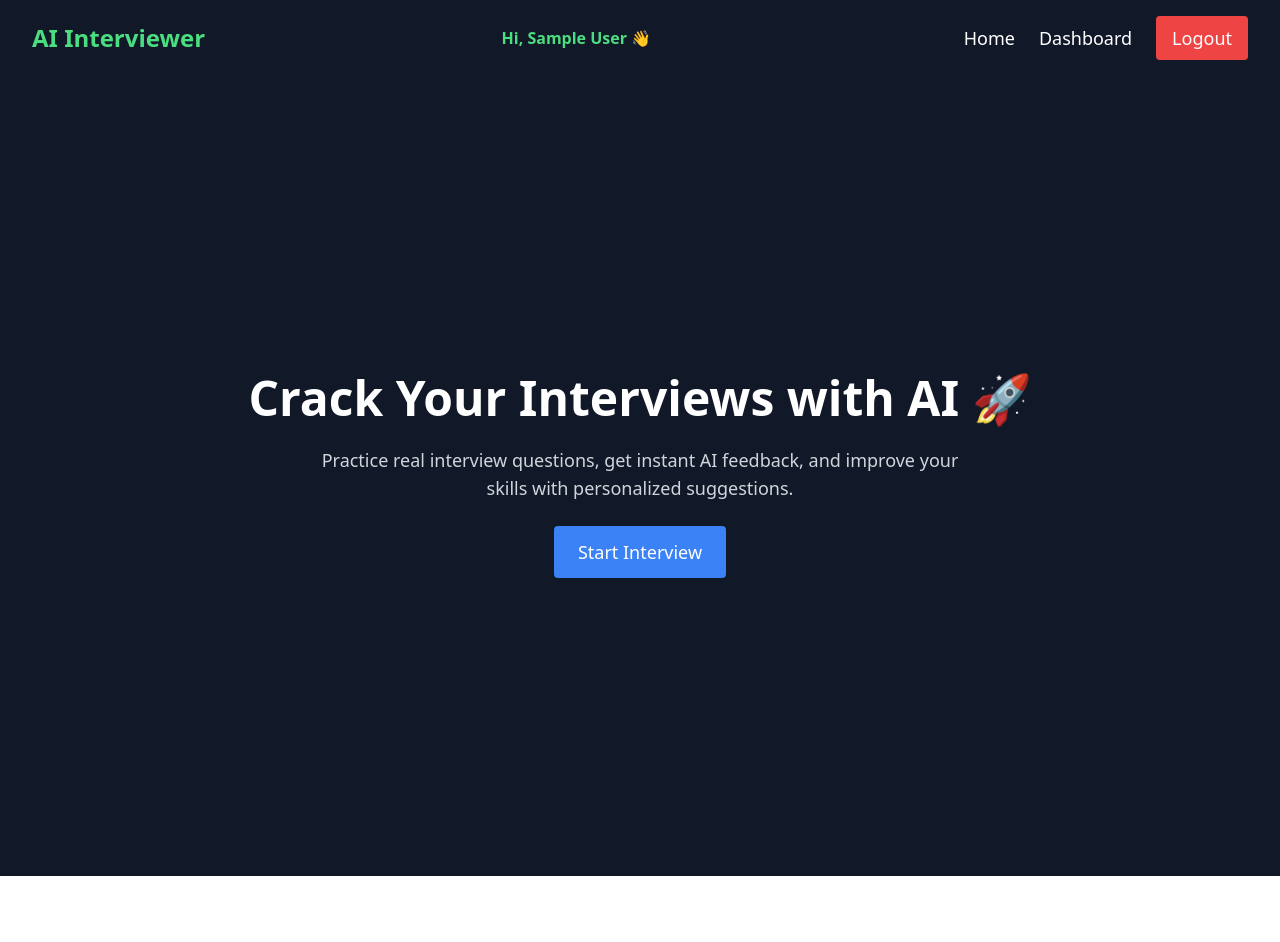
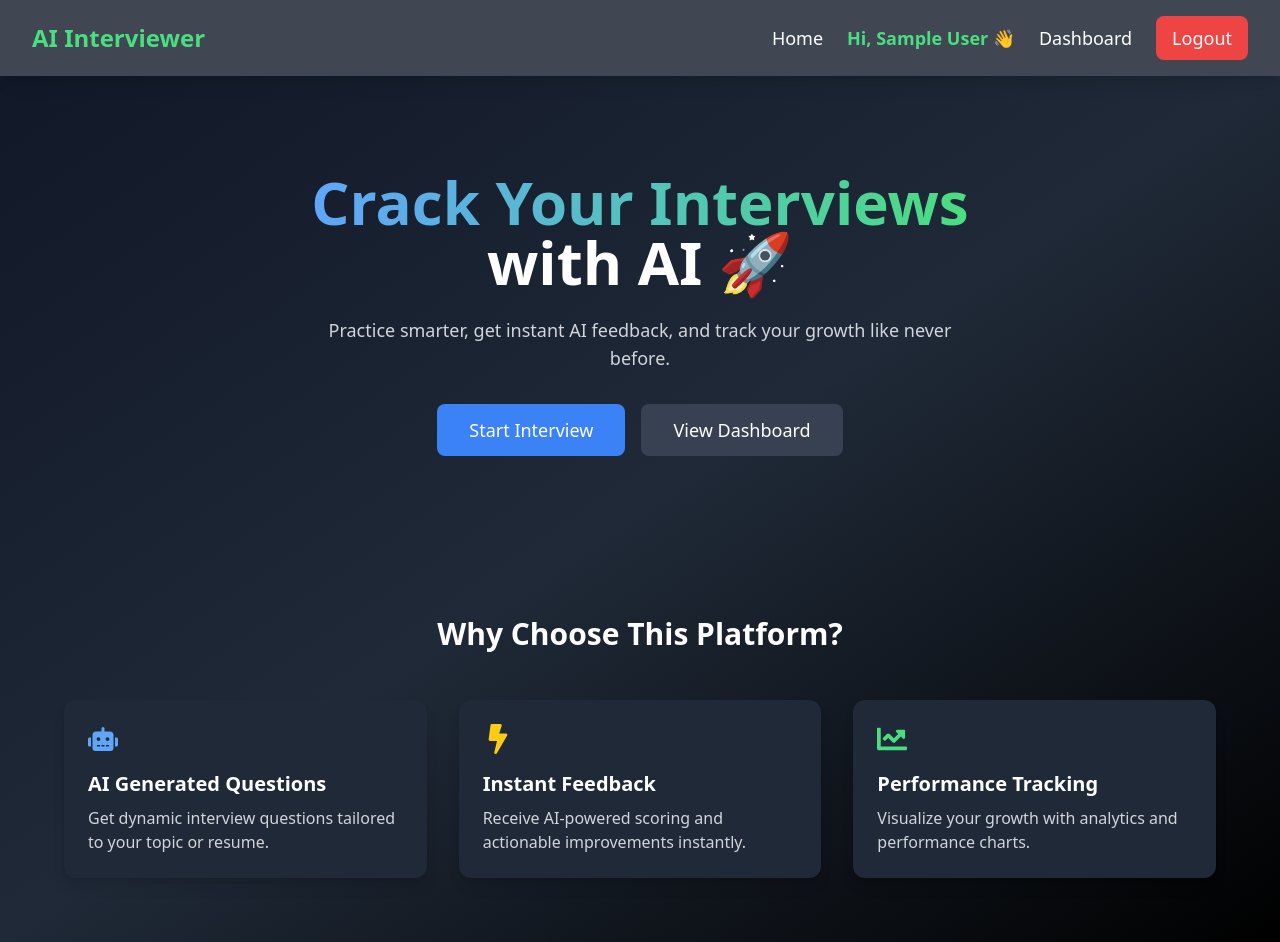
Before and after one commit to mdmufaz/AI-Interviewer, a React app in the folder frontend/: page / in a window 1280 px wide. Before the commit the page ends 876 px from the top, so only its background shows below. Built offline with nearby package versions, Linux system fonts and the light colour scheme; sample sign-in values are in the browser's storage; the HTML template or start-up script is replaced by a standard one.

Commit message:
improved home page UI

```diff
--- a/frontend/package.json
+++ b/frontend/package.json
@@ -12,6 +12,7 @@
   "dependencies": {
     "react": "^19.2.4",
     "react-dom": "^19.2.4",
+    "react-icons": "^5.6.0",
     "react-router-dom": "^7.13.2",
     "recharts": "^3.8.1"
   },
--- a/frontend/src/components/Navbar.jsx
+++ b/frontend/src/components/Navbar.jsx
@@ -3,10 +3,7 @@ import { Link, useNavigate } from "react-router-dom";
 function Navbar() {
   const navigate = useNavigate();
 
-  // Check login status
   const isLoggedIn = localStorage.getItem("isLoggedIn");
-
-  // Get user safely
   const user = JSON.parse(localStorage.getItem("user"));
 
   const handleLogout = () => {
@@ -17,21 +14,18 @@ function Navbar() {
   };
 
   return (
-    <nav className="bg-gray-900 text-white px-8 py-4 flex justify-between items-center shadow-md">
+    <nav className="bg-gray-900/80 backdrop-blur-md text-white px-8 py-4 flex justify-between items-center shadow-lg">
 
-      {/* Logo */}
+      {/* 🔥 LOGO */}
       <h1
         onClick={() => navigate("/")}
-        className="text-2xl font-bold text-green-400 cursor-pointer"
+        className="text-2xl font-bold text-green-400 cursor-pointer hover:scale-105 transition"
       >
         AI Interviewer
       </h1>
 
-      {/* Right Section */} <p className="text-green-400 font-semibold mr-2 pr-2">
-              Hi, {user?.name || "User"} 👋
-            </p>
+      {/* 🔥 RIGHT SECTION */}
       <div className="flex items-center gap-6 text-lg">
-
 
         <Link to="/" className="hover:text-green-400 transition">
           Home
@@ -48,15 +42,19 @@ function Navbar() {
           </>
         ) : (
           <>
-            {/* User Name */}
+            {/* ✅ USER NAME */}
+            <p className="text-green-400 font-semibold">
+              Hi, {user?.name || "User"} 👋
+            </p>
 
             <Link to="/dashboard" className="hover:text-green-400 transition">
               Dashboard
             </Link>
-            {/* Logout Button */}
+
+            {/* ✅ LOGOUT */}
             <button
               onClick={handleLogout}
-              className="bg-red-500 hover:bg-red-600 px-4 py-2 rounded transition"
+              className="bg-red-500 hover:bg-red-600 px-4 py-2 rounded-lg transition transform hover:scale-105"
             >
               Logout
             </button>
--- a/frontend/src/pages/Home.jsx
+++ b/frontend/src/pages/Home.jsx
@@ -1,28 +1,82 @@
 import { useNavigate } from "react-router-dom";
+import { FaRobot, FaChartLine, FaBolt } from "react-icons/fa";
 import React from "react";
 
 function Home() {
   const navigate = useNavigate();
 
   return (
-    <div className="min-h-screen flex flex-col justify-center items-center bg-gray-900 text-white text-center px-6">
+    <div className="min-h-screen bg-gradient-to-br from-gray-900 via-gray-800 to-black text-white">
 
-      <h1 className="text-5xl font-bold mb-6">
-        Crack Your Interviews with AI 🚀
+      {/* 🔥 HERO */}
+      <div className="flex flex-col justify-center items-center text-center px-6 py-24">
+
+        <h1 className="text-5xl md:text-6xl font-bold mb-6 leading-tight">
+          <span className="bg-gradient-to-r from-blue-400 to-green-400 bg-clip-text text-transparent">
+            Crack Your Interviews
+          </span>
+          <br />
+          with AI 🚀
         </h1>
 
-      <p className="text-lg text-gray-300 max-w-2xl mb-6">
-        Practice real interview questions, get instant AI feedback,
-        and improve your skills with personalized suggestions.
+        <p className="text-lg text-gray-300 max-w-2xl mb-8">
+          Practice smarter, get instant AI feedback, and track your growth like never before.
         </p>
 
-      {/* ✅ Navigate to setup page */}
+        <div className="flex gap-4 flex-wrap justify-center">
           <button
             onClick={() => navigate("/interview-setup")}
-        className="bg-blue-500 px-6 py-3 rounded text-lg hover:bg-blue-700"
+            className="bg-blue-500 px-8 py-3 rounded-lg text-lg hover:bg-blue-600 transition transform hover:scale-105"
           >
             Start Interview
           </button>
+
+          <button
+            onClick={() => navigate("/dashboard")}
+            className="bg-gray-700 px-8 py-3 rounded-lg text-lg hover:bg-gray-600 transition transform hover:scale-105"
+          >
+            View Dashboard
+          </button>
+        </div>
+      </div>
+
+      {/* 🔥 FEATURES */}
+      <div className="px-6 py-16">
+        <h2 className="text-3xl font-semibold text-center mb-12">
+          Why Choose This Platform?
+        </h2>
+
+        <div className="grid md:grid-cols-3 gap-8 max-w-6xl mx-auto">
+
+          {/* Feature 1 */}
+          <div className="bg-gray-800 p-6 rounded-xl shadow-lg hover:scale-105 transition">
+            <FaRobot className="text-3xl text-blue-400 mb-4" />
+            <h3 className="text-xl font-bold mb-2">AI Generated Questions</h3>
+            <p className="text-gray-300">
+              Get dynamic interview questions tailored to your topic or resume.
+            </p>
+          </div>
+
+          {/* Feature 2 */}
+          <div className="bg-gray-800 p-6 rounded-xl shadow-lg hover:scale-105 transition">
+            <FaBolt className="text-3xl text-yellow-400 mb-4" />
+            <h3 className="text-xl font-bold mb-2">Instant Feedback</h3>
+            <p className="text-gray-300">
+              Receive AI-powered scoring and actionable improvements instantly.
+            </p>
+          </div>
+
+          {/* Feature 3 */}
+          <div className="bg-gray-800 p-6 rounded-xl shadow-lg hover:scale-105 transition">
+            <FaChartLine className="text-3xl text-green-400 mb-4" />
+            <h3 className="text-xl font-bold mb-2">Performance Tracking</h3>
+            <p className="text-gray-300">
+              Visualize your growth with analytics and performance charts.
+            </p>
+          </div>
+
+        </div>
+      </div>
 
     </div>
   );
--- a/frontend/src/pages/InterviewSetup.jsx
+++ b/frontend/src/pages/InterviewSetup.jsx
@@ -54,8 +54,8 @@ function InterviewSetup() {
     };
 
     return (
-        <div className="h-screen flex justify-center items-center bg-gray-900">
-            <div className="bg-gray-800 p-6 rounded w-96">
+        <div className="h-screen bg-gradient-to-br from-gray-900 via-gray-800 to-black text-black flex justify-center items-center ">
+            <div className="bg-gray-700 p-6 rounded-xl sha w-96">
                 <h2 className="text-white text-xl mb-4">Start Interview</h2>
 
                 <select name="topic" onChange={handleChange} className="w-full mb-3 p-2">
```
Also changed, not shown: 1 other file (tests, documents, lock files or other folders). Lines whose indentation alone changed are shown as unchanged.
